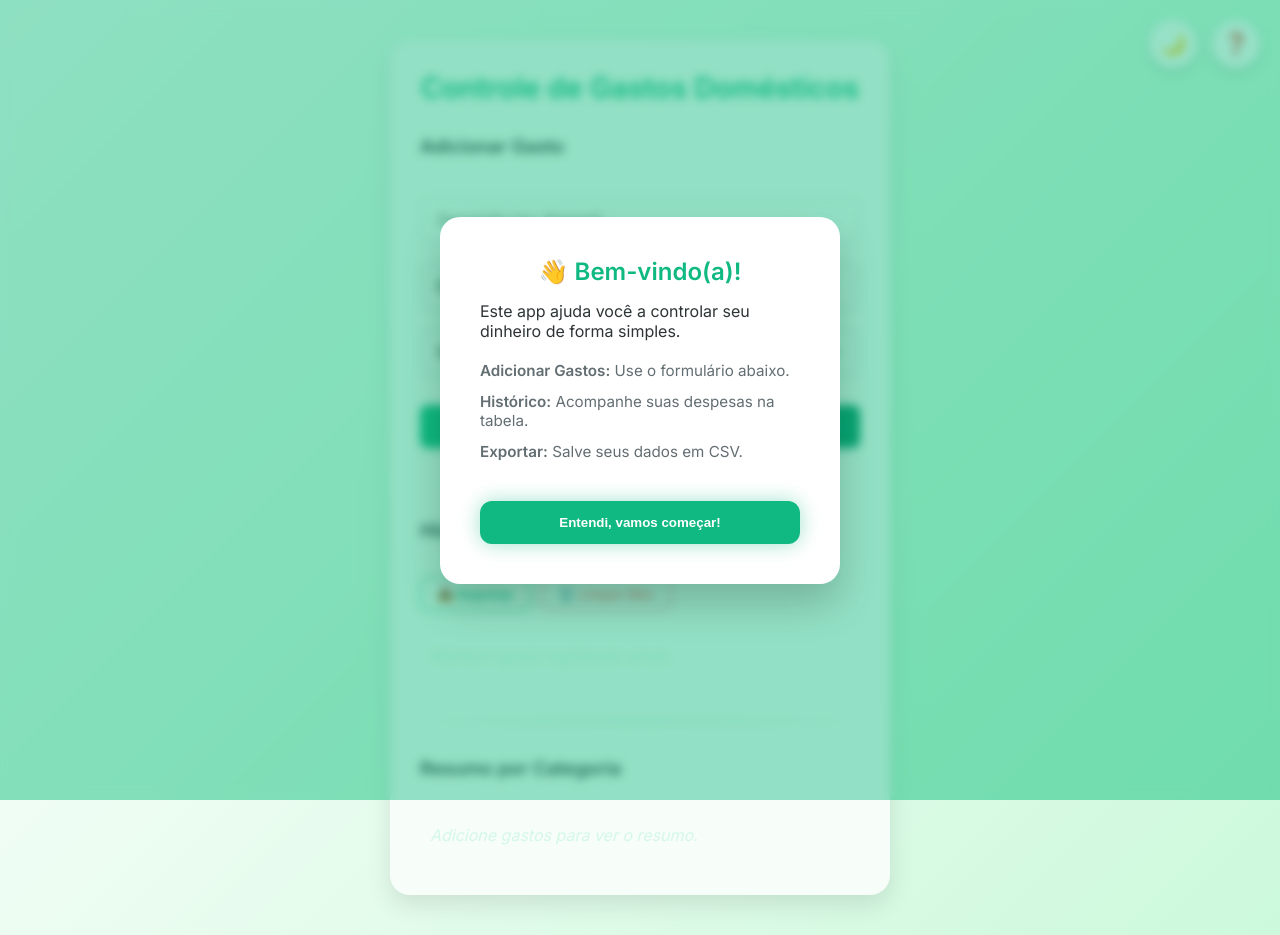
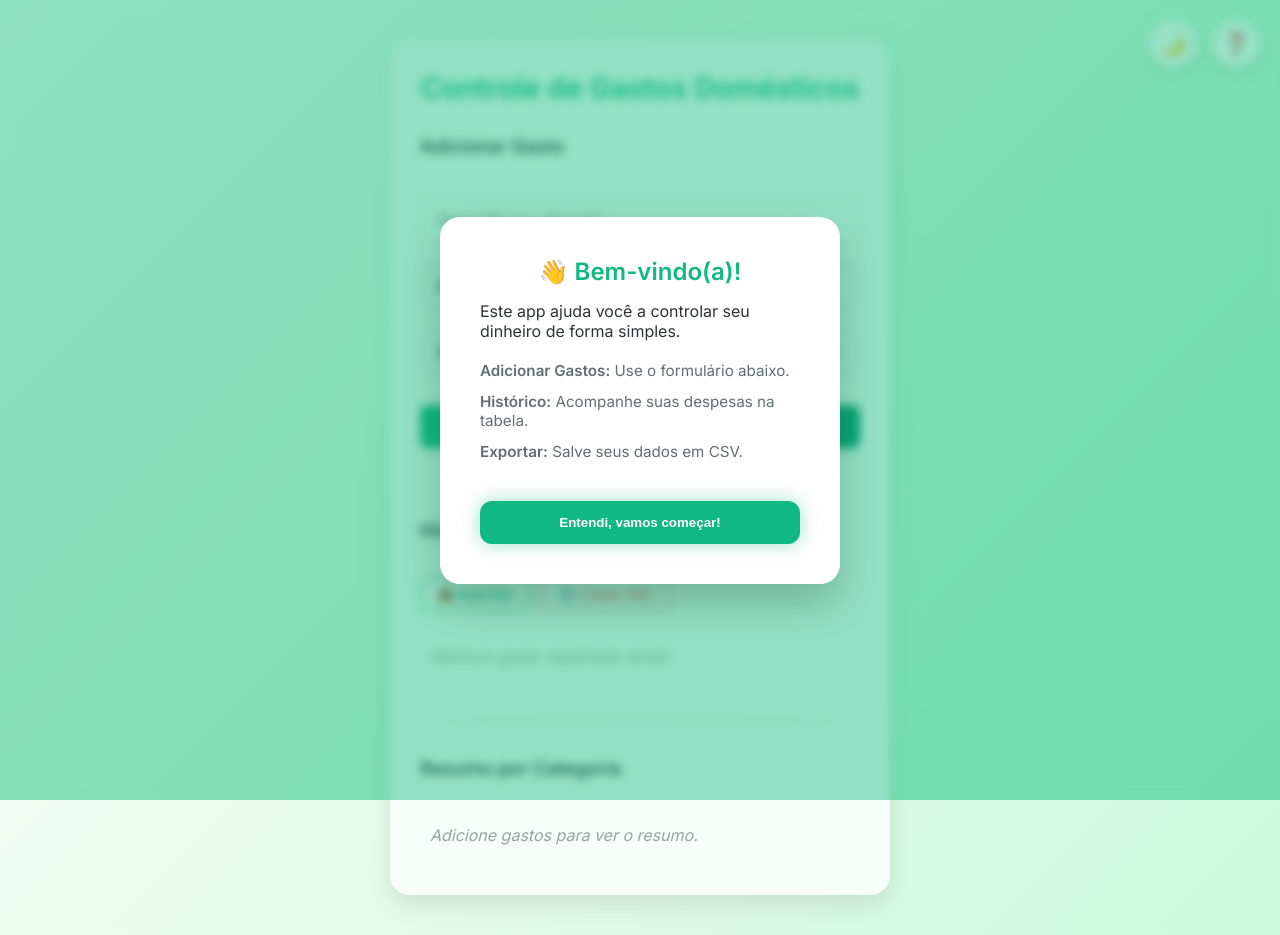
Before and after one commit to Laura-Xaraba/controle-gastos-domesticos, an Angular app: page / in a window 1280 px wide. Built offline with nearby package versions, Linux system fonts and the light colour scheme.

Commit message:
feat: update empty message color variable for improved styling

```diff
--- a/src/app/app.css
+++ b/src/app/app.css
@@ -236,7 +236,7 @@ td {
 .empty-msg {
     text-align: left;
     padding: 20px 10px;
-    color: var(--cat-card-claro);
+    color: var(--cor-empty);
     font-style: italic;
 }
 
--- a/src/styles.css
+++ b/src/styles.css
@@ -9,6 +9,7 @@
   --gradiente-claro: linear-gradient(135deg, #f0fdf4 0%, #bbf7d0 100%);
   --container-claro: #f7fdf9;
   --cat-card-claro: #d4f8e6;
+  --cor-empty: #95a69c;
 
   /* Fundo e Cards Modo Escuro */
   --gradiente-dark: linear-gradient(135deg, #064e3b 0%, #022c22 100%);
```
